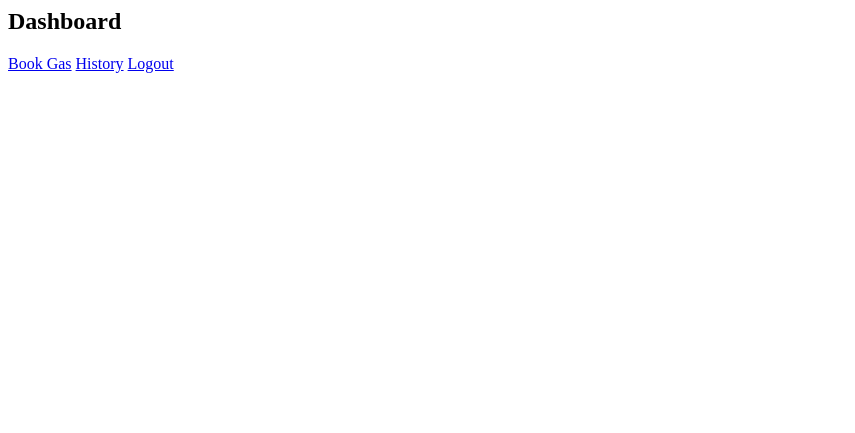
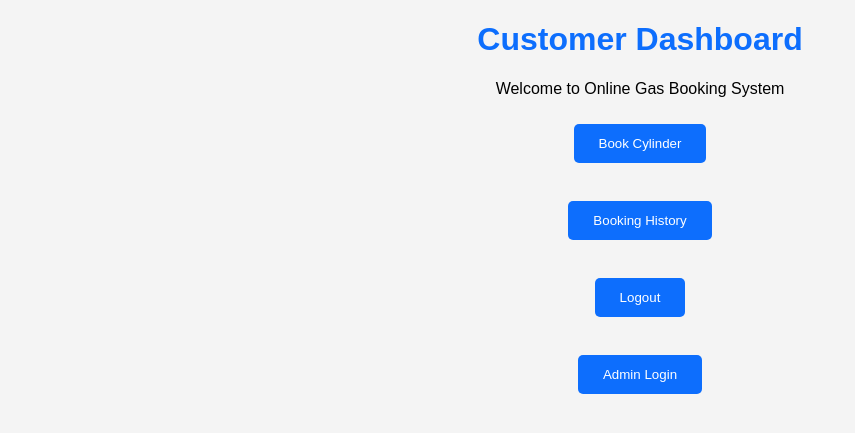
Before and after one commit to shravanikenchu-web/Online-Gas-Booking-System, a Python web app: template templates/04_dashboard.html in a window 1280 px wide. Shown: the top 433 px of the page, without its empty margins (0-855 px from the left). Run offline with Jinja, Linux system fonts and the light colour scheme; the template is opened without the code that fills it, so the values that code supplies are empty.

Commit message:
Update 04_dashboard.html

```diff
--- a/templates/04_dashboard.html
+++ b/templates/04_dashboard.html
@@ -1,9 +1,36 @@
-<div class="container text-center mt-5">
+<!DOCTYPE html>
+<html>
+<head>
+    <title>Dashboard</title>
+    <link rel="stylesheet" href="{{ url_for('static', filename='style.css') }}">
+</head>
 
-<h2>Dashboard</h2>
+<body>
 
-<a href="/booking" class="btn btn-primary m-2">Book Gas</a>
-<a href="/history" class="btn btn-success m-2">History</a>
-<a href="/logout" class="btn btn-danger m-2">Logout</a>
+<h1>Customer Dashboard</h1>
+<p>Welcome to Online Gas Booking System</p>
 
-</div>
+<a href="/booking">
+    <button>Book Cylinder</button>
+</a>
+
+<br><br>
+
+<a href="/history">
+    <button>Booking History</button>
+</a>
+
+<br><br>
+
+<a href="/logout">
+    <button>Logout</button>
+</a>
+
+<br><br>
+
+<a href="/admin">
+    <button>Admin Login</button>
+</a>
+
+</body>
+</html>
```
